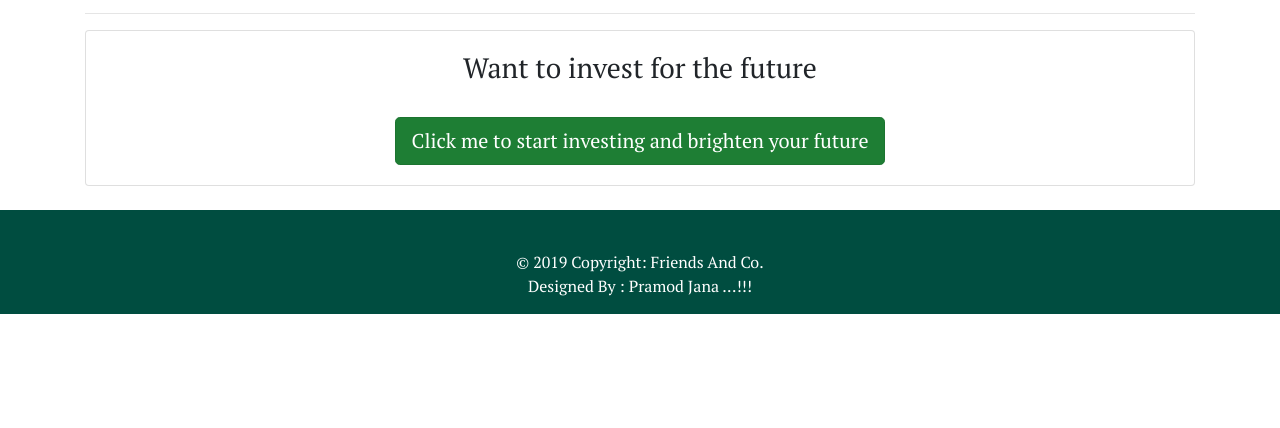
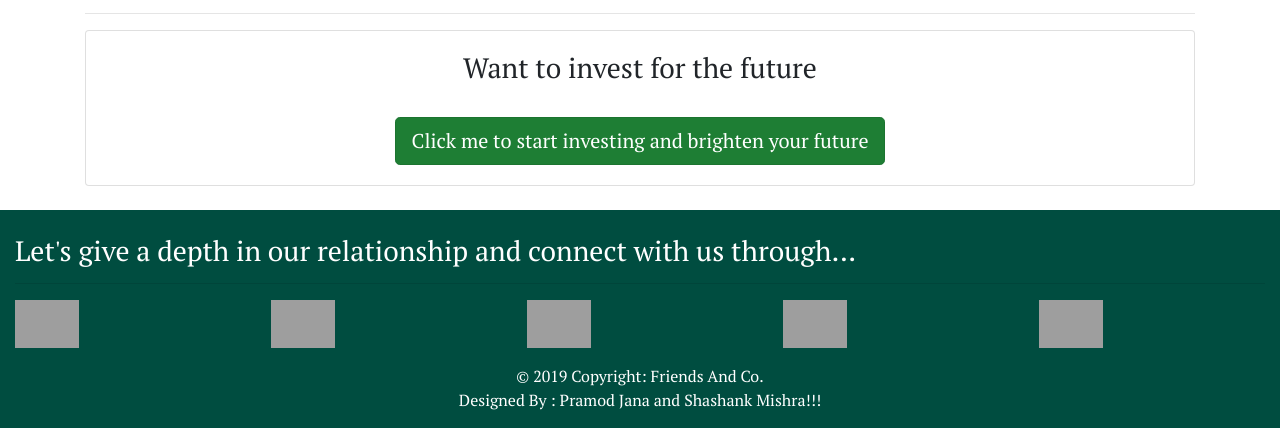
Before and after one commit to PramodJana/Friends-and-Co, a PHP site: page /index.php in a window 1280 px wide. Shown: the part 781-1209 px from the top of the page. Before the commit the page ends 1095 px from the top, so only its background shows below. Run offline with PHP 8.4, Linux system fonts and the light colour scheme; some libraries are stand-ins or nearby versions; grey boxes are pictures that could not be loaded.

Commit message:
Add files via upload
new footer commit

```diff
--- a/footer.php
+++ b/footer.php
@@ -5,21 +5,47 @@
     <meta charset="utf-8">
     <meta name="viewport" content="width=device-width, initial-scale=1, shrink-to-fit=no">
 
+
   </head>
   <body>
       <?php
+
+
+
       echo '<footer class="page-footer font-small blue pt-4" style="background-color:#004D40;color:white">
 
     <!-- Footer Links -->
     <div class="container-fluid text-center text-md-left">
 
           <!-- Footer Links -->
+          <div class="container-icon">
+          <h3>Let\'s give a depth in our relationship and connect with us through...</h3><hr>
+       <div class="row">
+           <div class="col-sm">
+              <a href="https://www.youtube.com/watch?v=P-DhwN87JDY"> <img src="icon/fb.png" style="width:64px"></a>
+           </div>
+           <div class="col-sm">
+                <img src="icon/insta.png" style="width:64px">
+            </div>
+            <div class="col-sm">
+                    <img src="icon/wapp.png" style="width:64px">
+                </div>
+                <div class="col-sm">
+                        <img src="icon/twit.png" style="width:64px">
+                    </div>
+                    <div class="col-sm">
+                            <img src="icon/help.png" style="width:64px">
+                        </div>
+
+       </div>
+   </div>
+
 
     <!-- Copyright -->
     <div class="footer-copyright text-center py-3">© 2019 Copyright:
        Friends And Co.
     <br>
-                Designed By : Pramod Jana ...!!!
+                Designed By : Pramod Jana and Shashank Mishra!!!
                 </div>
     <!-- Copyright -->
 
```
